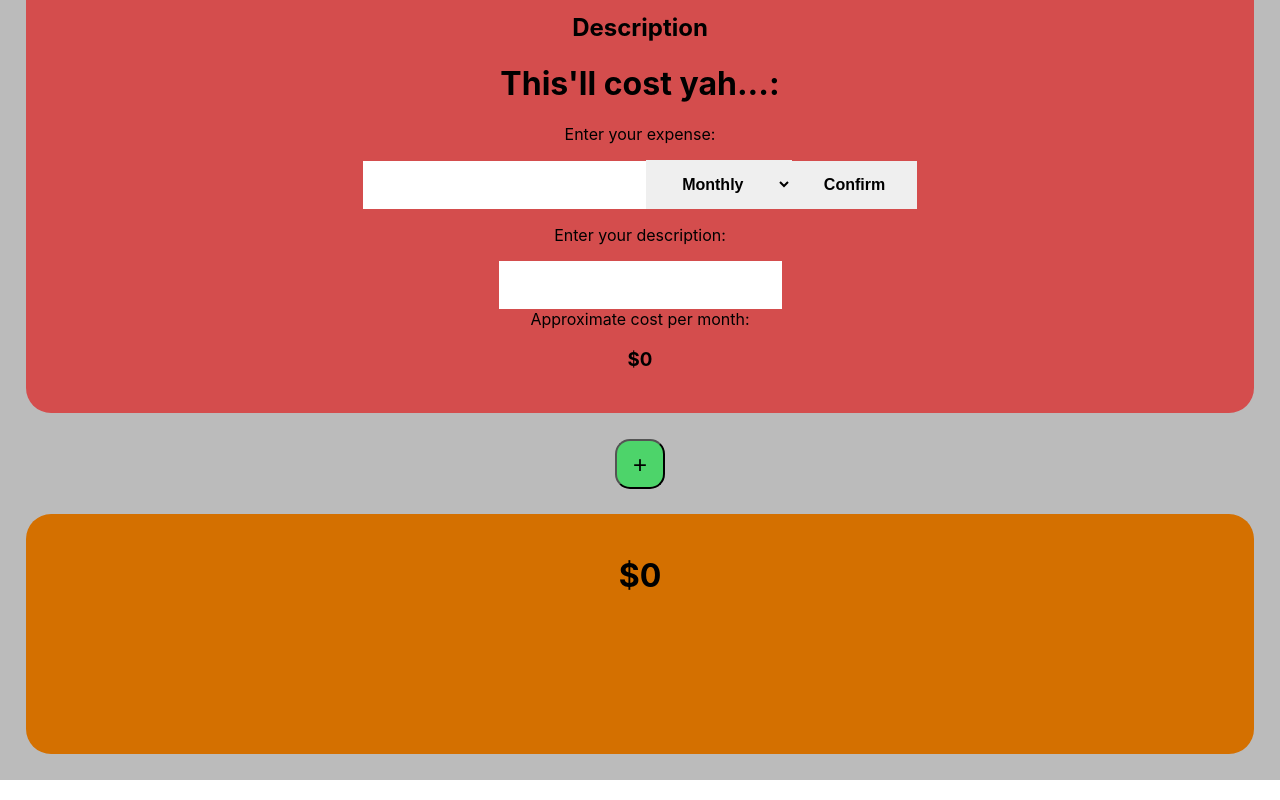
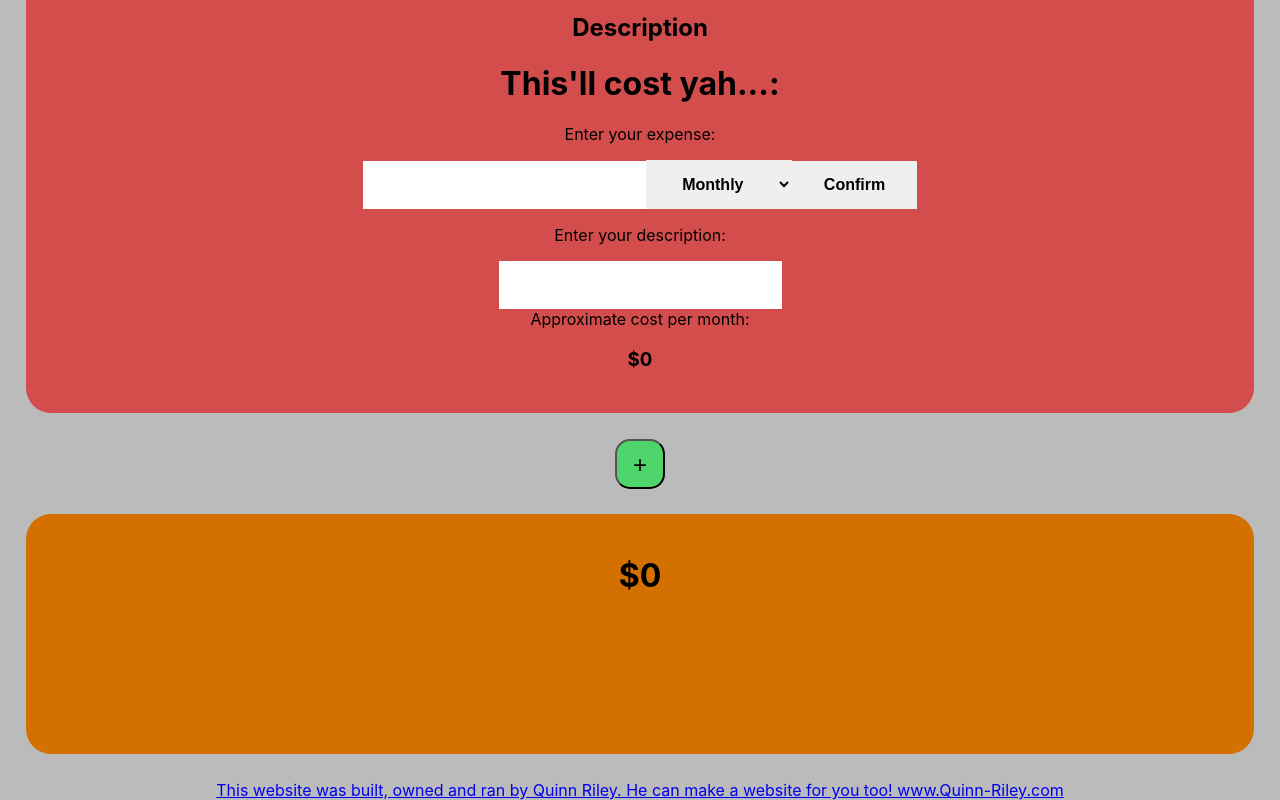
Before and after one commit to qriley/BudgetBuddy, a React (Create React App) app: page / in a window 1280 px wide. Shown: the part 518-1318 px from the top of the page. Built offline with nearby package versions, Linux system fonts and the light colour scheme.

Commit message:
Added signature

```diff
--- a/src/App.js
+++ b/src/App.js
@@ -90,6 +90,7 @@ class App extends Component {
                     {/*    </button>*/}
                     {/*</div>*/}
                 </div>
+                <a href="http://www.Quinn-Riley.com">This website was built, owned and ran by Quinn Riley. He can make a website for you too! www.Quinn-Riley.com</a>
             </div>
         );
     }
```
